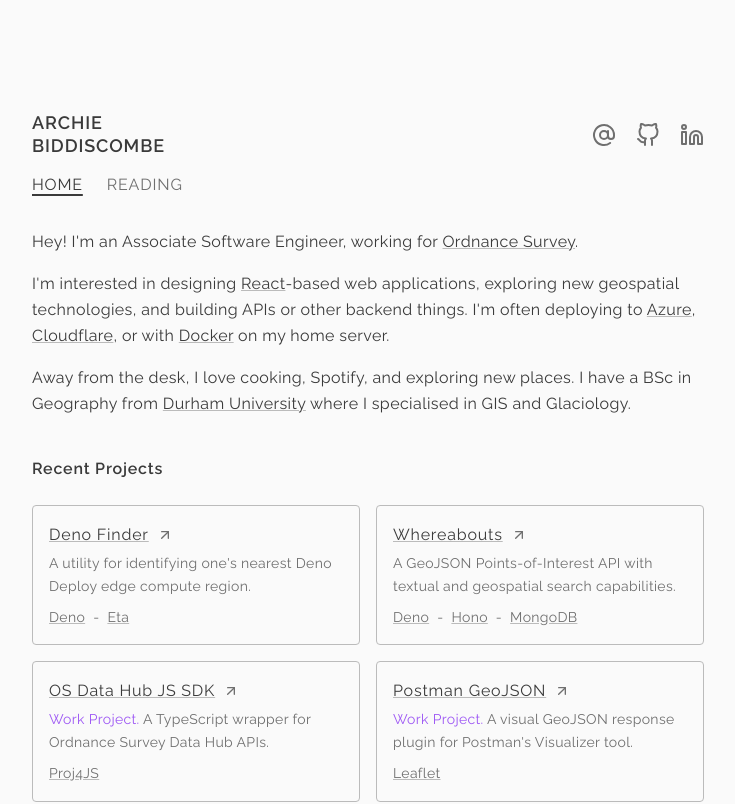
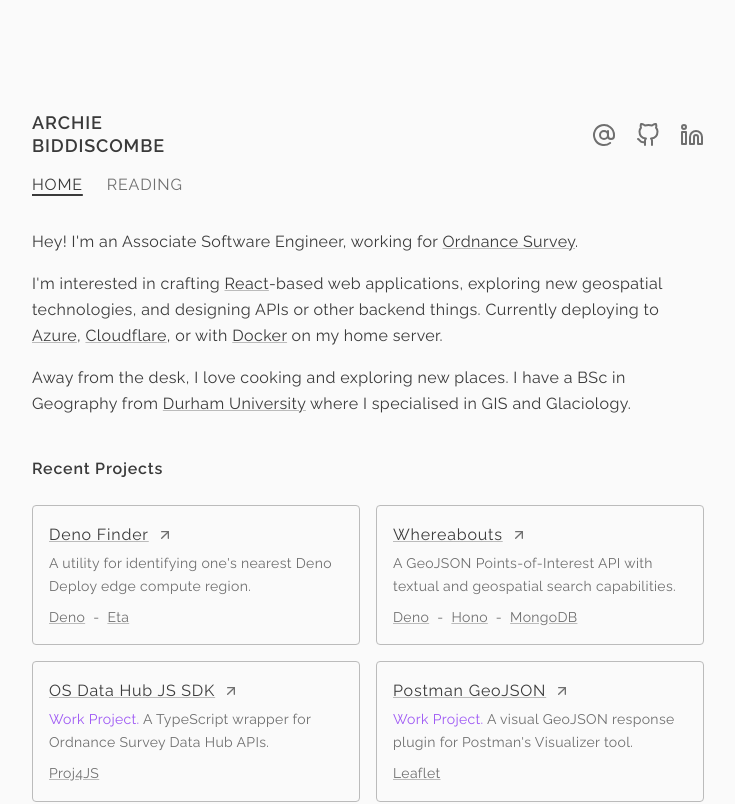
Before and after one commit to abiddiscombe/abiddiscombe-dev, a Next.js app: page / in a window 1280 px wide. Shown: the top 804 px of the page, without its empty margins (272-1007 px from the left). Built offline with nearby package versions, Linux system fonts and the light colour scheme.

Commit message:
feat: update copy

```diff
--- a/src/app/page.tsx
+++ b/src/app/page.tsx
@@ -24,9 +24,9 @@
         transition={{ duration: 0.4, delay: 0.2 }}
       >
         <Typography variant='body'>
-          I&apos;m interested in designing <ExternalLink href='https://react.dev' message='React' />
-          -based web applications, exploring new geospatial technologies, and building APIs or other
-          backend things. I&apos;m often deploying to{' '}
+          I&apos;m interested in crafting <ExternalLink href='https://react.dev' message='React' />
+          -based web applications, exploring new geospatial technologies, and designing APIs or
+          other backend things. Currently deploying to{' '}
           <ExternalLink href='https://azure.com' message='Azure' />,{' '}
           <ExternalLink href='https://cloudflare.com' message='Cloudflare' />, or with{' '}
           <ExternalLink href='https://docker.com' message='Docker' /> on my home server.
@@ -39,8 +39,8 @@
         transition={{ duration: 0.4, delay: 0.4 }}
       >
         <Typography variant='body'>
-          Away from the desk, I love cooking, Spotify, and exploring new places. I have a BSc in
-          Geography from{' '}
+          Away from the desk, I love cooking and exploring new places. I have a BSc in Geography
+          from{' '}
           <ExternalLink
             href='https://www.durham.ac.uk/departments/academic/geography/'
             message='Durham University'
--- a/src/app/reading/page.tsx
+++ b/src/app/reading/page.tsx
@@ -13,9 +13,8 @@
         transition={{ duration: 0.4, delay: 0 }}
       >
         <Typography variant='body'>
-          This is a collection of literature I&apos;ve come across which has aided my learning
-          journey. I&apos;m collating this list for my own reflection, but perhaps you&apos;ll find
-          it useful too!
+          This is a collection of literature I&apos;ve discovered on my learning journey. I&apos;m
+          collating this list for my own reflection, perhaps you&apos;ll find it useful too!
         </Typography>
       </motion.div>
 
```
Also changed, not shown: 1 other file (tests, documents, lock files or other folders).
